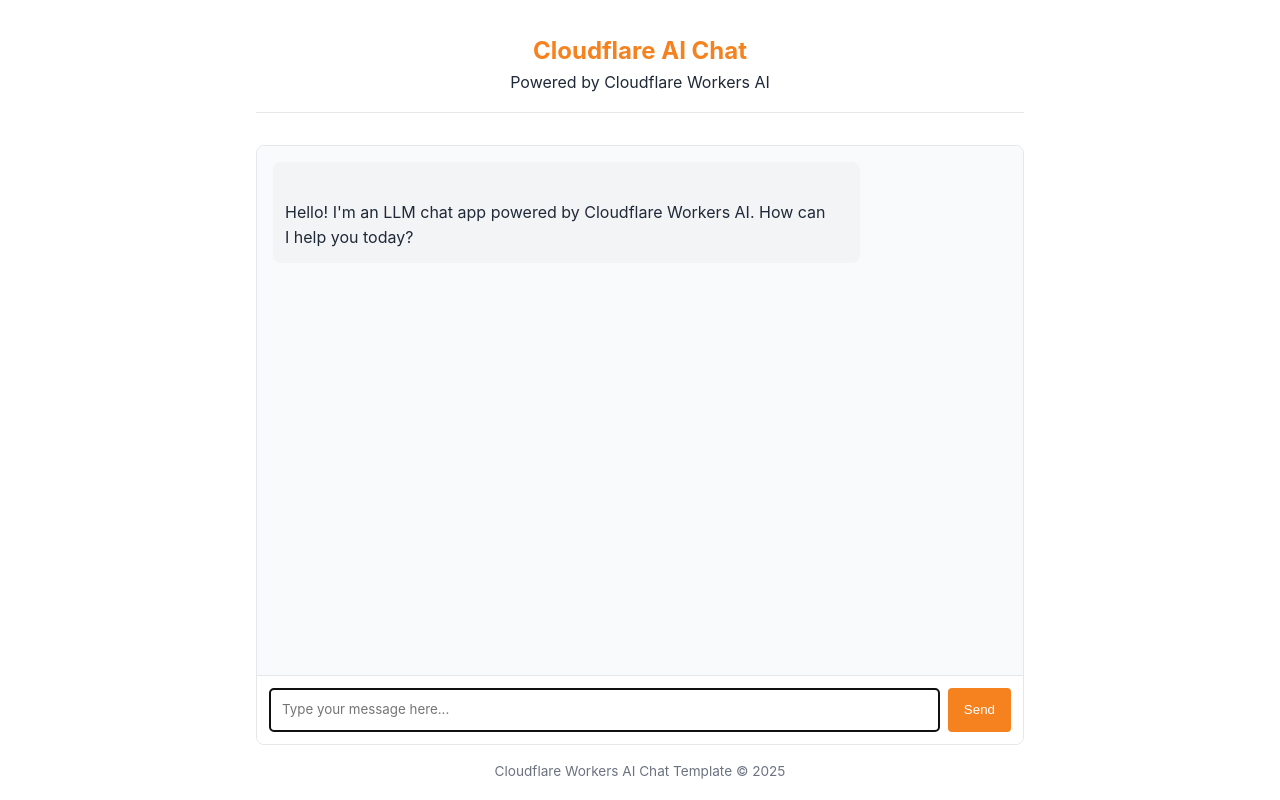
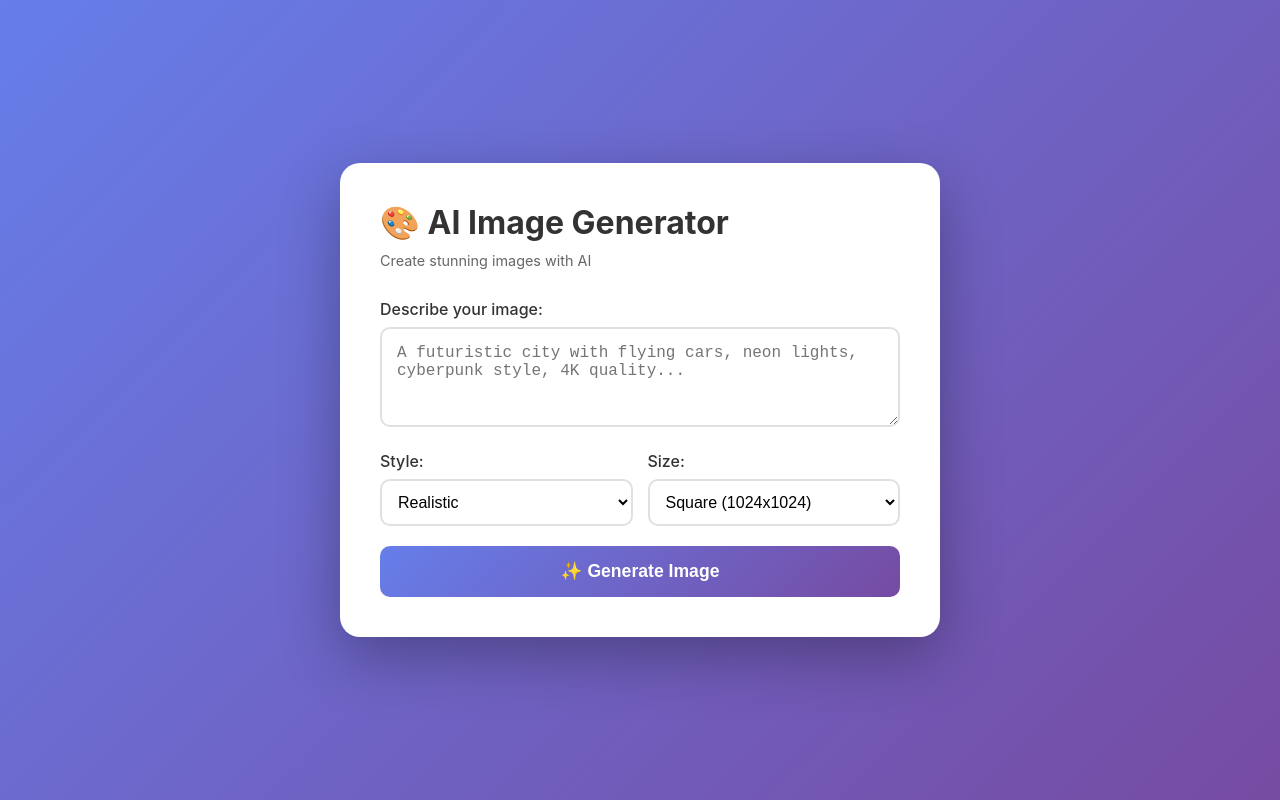
Before and after one commit to kiffyback-beep/llm-chat-app-template, a website: page public/index.html in a window 1280 px wide. Drawn offline with Linux system fonts and the light colour scheme.

Commit message:
Update index.html

```diff
--- a/public/index.html
+++ b/public/index.html
@@ -1,183 +1,318 @@
-<!doctype html>
+<!DOCTYPE html>
 <html lang="en">
 <head>
-		<meta charset="UTF-8" />
-		<meta name="viewport" content="width=device-width, initial-scale=1.0" />
-		<title>LLM Chat App</title>
+    <meta charset="UTF-8">
+    <meta name="viewport" content="width=device-width, initial-scale=1.0">
+    <title>AI Image Generator</title>
     <style>
-			:root {
-				--primary-color: #f6821f;
-				--primary-hover: #e67e22;
-				--light-bg: #f9fafb;
-				--border-color: #e5e7eb;
-				--text-color: #1f2937;
-				--text-light: #6b7280;
-				--user-msg-bg: #fff2e6;
-				--assistant-msg-bg: #f3f4f6;
-			}
-
         * {
-				box-sizing: border-box;
             margin: 0;
             padding: 0;
+            box-sizing: border-box;
         }
 
         body {
-				font-family:
-					-apple-system, BlinkMacSystemFont, "Segoe UI", Roboto, Oxygen, Ubuntu,
-					Cantarell, sans-serif;
-				line-height: 1.6;
-				color: var(--text-color);
-				max-width: 800px;
-				margin: 0 auto;
-				padding: 1rem;
+            font-family: -apple-system, BlinkMacSystemFont, 'Segoe UI', Roboto, Oxygen, Ubuntu, Cantarell, sans-serif;
+            background: linear-gradient(135deg, #667eea 0%, #764ba2 100%);
+            min-height: 100vh;
+            padding: 20px;
+            display: flex;
+            justify-content: center;
+            align-items: center;
         }
 
-			header {
-				text-align: center;
-				margin-bottom: 2rem;
-				padding: 1rem 0;
-				border-bottom: 1px solid var(--border-color);
+        .container {
+            background: white;
+            border-radius: 20px;
+            box-shadow: 0 20px 60px rgba(0, 0, 0, 0.3);
+            padding: 40px;
+            max-width: 600px;
+            width: 100%;
         }
 
         h1 {
-				font-size: 1.5rem;
-				color: var(--primary-color);
+            color: #333;
+            margin-bottom: 10px;
+            font-size: 2rem;
         }
 
-			.chat-container {
+        .subtitle {
+            color: #666;
+            margin-bottom: 30px;
+            font-size: 0.9rem;
+        }
+
+        .form-group {
+            margin-bottom: 20px;
+        }
+
+        label {
+            display: block;
+            color: #333;
+            margin-bottom: 8px;
+            font-weight: 500;
+        }
+
+        textarea {
+            width: 100%;
+            padding: 15px;
+            border: 2px solid #e0e0e0;
+            border-radius: 10px;
+            font-size: 1rem;
+            resize: vertical;
+            min-height: 100px;
+            transition: border-color 0.3s;
+        }
+
+        textarea:focus {
+            outline: none;
+            border-color: #667eea;
+        }
+
+        .options {
+            display: grid;
+            grid-template-columns: 1fr 1fr;
+            gap: 15px;
+            margin-bottom: 20px;
+        }
+
+        .option-group {
             display: flex;
             flex-direction: column;
-				height: calc(100vh - 200px);
-				min-height: 400px;
-				border: 1px solid var(--border-color);
-				border-radius: 8px;
-				overflow: hidden;
         }
 
-			.chat-messages {
-				flex: 1;
-				overflow-y: auto;
-				padding: 1rem;
-				background-color: var(--light-bg);
+        select {
+            padding: 12px;
+            border: 2px solid #e0e0e0;
+            border-radius: 10px;
+            font-size: 1rem;
+            background: white;
+            cursor: pointer;
         }
 
-			.message {
-				margin-bottom: 1rem;
-				padding: 0.75rem;
-				border-radius: 8px;
-				max-width: 80%;
+        select:focus {
+            outline: none;
+            border-color: #667eea;
         }
 
-			.message p {
-				white-space: pre-line;
-				margin: 0;
-				overflow-wrap: anywhere;
+        .btn {
+            width: 100%;
+            padding: 15px;
+            background: linear-gradient(135deg, #667eea 0%, #764ba2 100%);
+            color: white;
+            border: none;
+            border-radius: 10px;
+            font-size: 1.1rem;
+            font-weight: 600;
+            cursor: pointer;
+            transition: transform 0.2s, box-shadow 0.2s;
         }
 
-			.user-message {
-				background-color: var(--user-msg-bg);
-				align-self: flex-end;
-				margin-left: auto;
+        .btn:hover {
+            transform: translateY(-2px);
+            box-shadow: 0 5px 20px rgba(102, 126, 234, 0.4);
         }
 
-			.assistant-message {
-				background-color: var(--assistant-msg-bg);
-				align-self: flex-start;
+        .btn:active {
+            transform: translateY(0);
         }
 
-			.message-input {
-				display: flex;
-				padding: 0.75rem;
-				border-top: 1px solid var(--border-color);
-				background-color: white;
+        .btn:disabled {
+            background: #ccc;
+            cursor: not-allowed;
+            transform: none;
         }
 
-			#user-input {
-				flex: 1;
-				padding: 0.75rem;
-				border: 1px solid var(--border-color);
-				border-radius: 4px;
-				font-family: inherit;
-				resize: none;
-				min-height: 44px;
+        .loading {
+            display: none;
+            text-align: center;
+            padding: 40px;
         }
 
-			#send-button {
-				margin-left: 0.5rem;
-				padding: 0 1rem;
-				background-color: var(--primary-color);
-				color: white;
-				border: none;
-				border-radius: 4px;
-				cursor: pointer;
-				transition: background-color 0.2s;
-			}
-
-			#send-button:hover {
-				background-color: var(--primary-hover);
-			}
-
-			#send-button:disabled {
-				background-color: var(--text-light);
-				cursor: not-allowed;
-			}
-
-			.typing-indicator {
-				display: none;
-				font-style: italic;
-				color: var(--text-light);
-				padding: 1rem;
-			}
-
-			.typing-indicator.visible {
+        .loading.active {
             display: block;
         }
 
-			footer {
-				margin-top: 1rem;
-				text-align: center;
-				font-size: 0.85rem;
-				color: var(--text-light);
+        .spinner {
+            width: 50px;
+            height: 50px;
+            border: 4px solid #f3f3f3;
+            border-top: 4px solid #667eea;
+            border-radius: 50%;
+            animation: spin 1s linear infinite;
+            margin: 0 auto 20px;
+        }
+
+        @keyframes spin {
+            0% { transform: rotate(0deg); }
+            100% { transform: rotate(360deg); }
+        }
+
+        .result {
+            display: none;
+            margin-top: 30px;
+        }
+
+        .result.active {
+            display: block;
+        }
+
+        .image-container {
+            width: 100%;
+            border-radius: 10px;
+            overflow: hidden;
+            margin-bottom: 20px;
+        }
+
+        .image-container img {
+            width: 100%;
+            height: auto;
+            display: block;
+        }
+
+        .download-btn {
+            background: #28a745;
+            color: white;
+            border: none;
+            padding: 12px 20px;
+            border-radius: 8px;
+            font-size: 1rem;
+            cursor: pointer;
+            transition: background 0.3s;
+            text-decoration: none;
+            display: inline-block;
+        }
+
+        .download-btn:hover {
+            background: #218838;
+        }
+
+        .error {
+            background: #f8d7da;
+            color: #721c24;
+            padding: 15px;
+            border-radius: 8px;
+            margin-top: 20px;
+            display: none;
+        }
+
+        .error.active {
+            display: block;
         }
     </style>
 </head>
 <body>
-		<header>
-			<h1>Cloudflare AI Chat</h1>
-			<p>Powered by Cloudflare Workers AI</p>
-		</header>
+    <div class="container">
+        <h1>🎨 AI Image Generator</h1>
+        <p class="subtitle">Create stunning images with AI</p>
 
-		<div class="chat-container">
-			<div id="chat-messages" class="chat-messages">
-				<div class="message assistant-message">
-					<p>
-						Hello! I'm an LLM chat app powered by Cloudflare Workers AI. How can
-						I help you today?
-					</p>
+        <form id="imageForm">
+            <div class="form-group">
+                <label for="prompt">Describe your image:</label>
+                <textarea
+                    id="prompt"
+                    placeholder="A futuristic city with flying cars, neon lights, cyberpunk style, 4K quality..."
+                    required
+                ></textarea>
+            </div>
+
+            <div class="options">
+                <div class="option-group">
+                    <label for="style">Style:</label>
+                    <select id="style">
+                        <option value="realistic">Realistic</option>
+                        <option value="artistic">Artistic</option>
+                        <option value="anime">Anime</option>
+                        <option value="3d">3D Render</option>
+                        <option value="sketch">Sketch</option>
+                        <option value="painting">Painting</option>
+                    </select>
+                </div>
+
+                <div class="option-group">
+                    <label for="size">Size:</label>
+                    <select id="size">
+                        <option value="1024x1024">Square (1024x1024)</option>
+                        <option value="1024x1792">Portrait (1024x1792)</option>
+                        <option value="1792x1024">Landscape (1792x1024)</option>
+                    </select>
                 </div>
             </div>
 
-			<div class="typing-indicator" id="typing-indicator">
-				AI is thinking...
+            <button type="submit" class="btn" id="generateBtn">✨ Generate Image</button>
+        </form>
+
+        <div class="loading" id="loading">
+            <div class="spinner"></div>
+            <p>Creating your masterpiece... This may take a moment</p>
         </div>
 
-			<div class="message-input">
-				<textarea
-					id="user-input"
-					placeholder="Type your message here..."
-					rows="1"
-					autofocus
-				></textarea>
-				<button id="send-button">Send</button>
+        <div class="result" id="result">
+            <div class="image-container">
+                <img id="resultImage" src="" alt="Generated Image">
             </div>
+            <a href="#" class="download-btn" id="downloadBtn" download>⬇️ Download Image</a>
         </div>
 
-		<footer>
-			<p>Cloudflare Workers AI Chat Template &copy; 2025</p>
-		</footer>
+        <div class="error" id="error"></div>
+    </div>
 
-		<!-- Chat app script -->
-		<script src="chat.js"></script>
+    <script>
+        const form = document.getElementById('imageForm');
+        const promptInput = document.getElementById('prompt');
+        const styleSelect = document.getElementById('style');
+        const sizeSelect = document.getElementById('size');
+        const generateBtn = document.getElementById('generateBtn');
+        const loading = document.getElementById('loading');
+        const result = document.getElementById('result');
+        const resultImage = document.getElementById('resultImage');
+        const downloadBtn = document.getElementById('downloadBtn');
+        const error = document.getElementById('error');
+
+        // Replace with your Worker URL
+        const WORKER_URL = 'https://your-worker-url.workers.dev';
+
+        form.addEventListener('submit', async (e) => {
+            e.preventDefault();
+
+            // Reset UI
+            error.classList.remove('active');
+            result.classList.remove('active');
+            loading.classList.add('active');
+            generateBtn.disabled = true;
+
+            try {
+                const response = await fetch(`${WORKER_URL}/generate`, {
+                    method: 'POST',
+                    headers: {
+                        'Content-Type': 'application/json'
+                    },
+                    body: JSON.stringify({
+                        text: promptInput.value,
+                        style: styleSelect.value,
+                        size: sizeSelect.value
+                    })
+                });
+
+                if (!response.ok) {
+                    throw new Error('Failed to generate image');
+                }
+
+                const data = await response.json();
+
+                // Display result
+                resultImage.src = data.imageUrl;
+                downloadBtn.href = data.imageUrl;
+
+                result.classList.add('active');
+            } catch (err) {
+                error.textContent = 'Error: ' + err.message;
+                error.classList.add('active');
+            } finally {
+                loading.classList.remove('active');
+                generateBtn.disabled = false;
+            }
+        });
+    </script>
 </body>
 </html>
```
Lines whose indentation alone changed are shown as unchanged.
